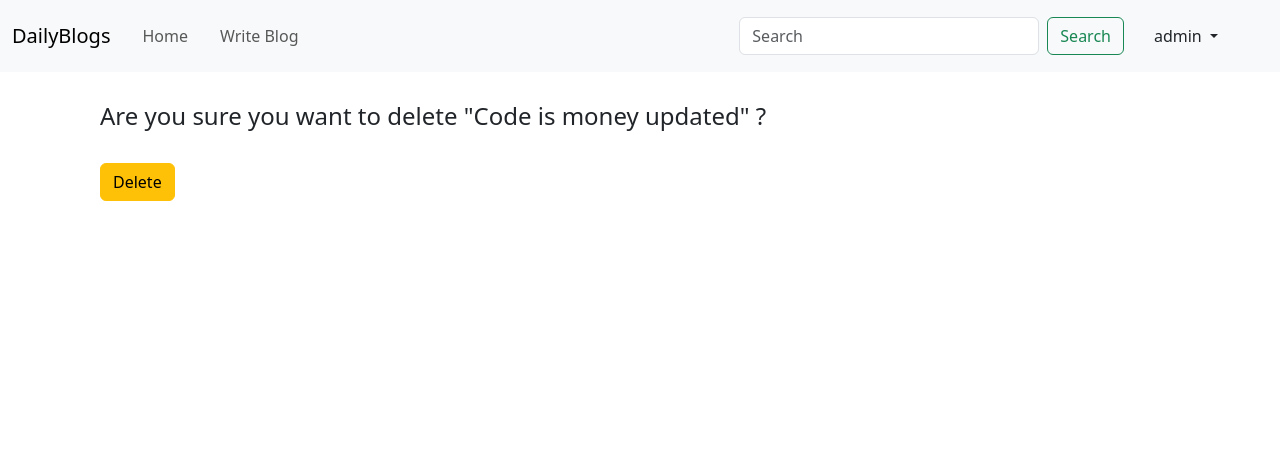
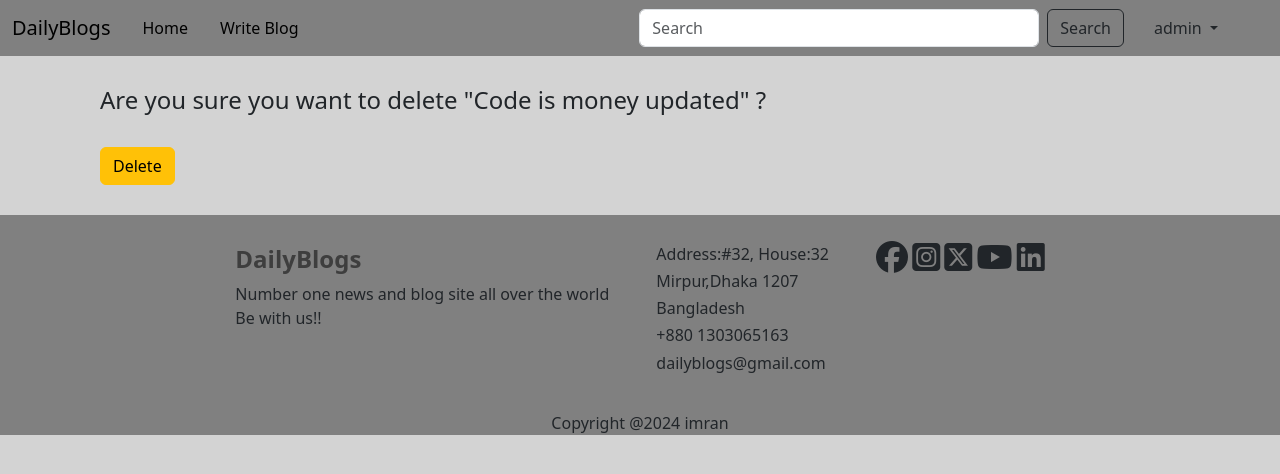
Before and after one commit to imran116/blogProject-2, a Django app: page /blog/delete-blog/2 in a window 1280 px wide. Shown: the top 474 px of the page. Run offline with Django 5.2, Linux system fonts and the light colour scheme; a user stored in the database is signed in; data comes from the database, SQL or seed files in the repository; both versions use the stored data as it was after the commit; some libraries are stand-ins or nearby versions.

Commit message:
add footer in base.html, include addres,logo,social media in footer

```diff
--- a/templates/base.html
+++ b/templates/base.html
@@ -12,10 +12,10 @@
     <script src="https://kit.fontawesome.com/c476fc70a6.js" crossorigin="anonymous"></script>
 
 </head>
-<body>
+<body style="background-color: lightgrey;">
 <div class="navbar-expand-lg">
-    <nav class="navbar navbar-expand-lg bg-body-tertiary">
-        <div class="container-fluid">
+    <nav class="navbar navbar-expand-lg bg-body-tertiary " style="background-color: red;margin: 0;padding: 0">
+        <div class="container-fluid" style="background-color: gray">
             <a class="navbar-brand" href="/">DailyBlogs</a>
             <button class="navbar-toggler" type="button" data-bs-toggle="collapse"
                     data-bs-target="#navbarSupportedContent" aria-controls="navbarSupportedContent"
@@ -26,18 +26,18 @@
                 <ul class="navbar-nav me-auto mb-2 mb-lg-0">
 
                     <li class="nav-link">
-                        <a class="nav-link " aria-current="page" href="/">Home</a>
+                        <a class="nav-link " aria-current="page" href="/" style="color: black">Home</a>
                     </li>
                     <li class="nav-link">
-                        <a class="nav-link " aria-current="page" href="{% url 'blog_app:create-blog' %}">Write Blog</a>
+                        <a class="nav-link " aria-current="page" href="{% url 'blog_app:create-blog' %}" style="color: black">Write Blog</a>
                     </li>
 
                 </ul>
 
                 <form class="d-flex" role="search" method="GET" action="{% url 'blog_app:search-blog' %}">
                     <input class="form-control me-2" type="search" placeholder="Search" aria-label="Search"
-                           name="q" id="q" style="width: 300px">
-                    <button class="btn btn-outline-success" type="submit">Search</button>
+                           name="q" id="q" style="width: 400px">
+                    <button class="btn btn-outline-dark" type="submit">Search</button>
                 </form>
                 {% if user.is_authenticated %}
                     <div class="dropdown" style="margin: 0 50px 0 30px">
@@ -46,15 +46,15 @@
                             {{ user.username }}
                         </a>
                         <ul class="dropdown-menu" aria-labelledby="dropdownMenuButton1">
-                            <li><a class="nav-link " href="{% url 'blog_app:profile' user.id %}">Profile</a></li>
-                            <li><a class="nav-link" href="{% url 'login_app:logout' %}">Logout</a></li>
+                            <li><a class="nav-link " href="{% url 'blog_app:profile' user.id %}" style="color: black">Profile</a></li>
+                            <li><a class="nav-link" href="{% url 'login_app:logout' %}" style="color: black">Logout</a></li>
                         </ul>
                     </div>
 
 
                 {% else %}
-                    <a class="nav-link" href="{% url 'login_app:register' %} " style="margin:0 30px 0 50px">SignUp</a>
-                    <a class="nav-link" href="{% url 'login_app:login' %}" style="margin:0 30px 0 0">login</a>
+                    <a class="nav-link" href="{% url 'login_app:register' %} " style="margin:0 30px 0 50px; color: black">SignUp</a>
+                    <a class="nav-link" href="{% url 'login_app:login' %}" style="margin:0 30px 0 0 ;color: black">login</a>
                 {% endif %}
             </div>
         </div>
@@ -63,5 +63,34 @@
 {% block main_block %}
 
 {% endblock %}
+<footer>
+    <div class="row justify-content-center" style="background-color: gray;">
+        <div class="col-8" style="display: flex;justify-content: space-between;padding: 30px;">
+            <div>
+            <a href="/" style="text-decoration: none;color:#3e3e3e"><h4><strong>DailyBlogs</strong></h4></a>
+                <p>Number one news and blog site all over the world<br>Be with us!!</p>
+        </div>
+        <div>
+            <h6>Address:#32, House:32</h6>
+            <h6>Mirpur,Dhaka 1207</h6>
+            <h6>Bangladesh</h6>
+            <h6>+880 1303065163</h6>
+            <h6>dailyblogs@gmail.com</h6>
+        </div>
+        <div>
+            <i class="fa-brands fa-facebook fa-2xl"></i>
+            <i class="fa-brands fa-square-instagram fa-2xl"></i>
+            <i class="fa-brands fa-square-x-twitter fa-2xl"></i>
+            <i class="fa-brands fa-youtube fa-2xl"></i>
+            <i class="fa-brands fa-linkedin fa-2xl"></i>
+        </div>
+        </div>
+        <div style="text-align: center">
+        Copyright @2024 imran
+    </div>
+    </div>
+
+
+</footer>
 </body>
 </html>
```
Also changed, not shown: db.sqlite3.
